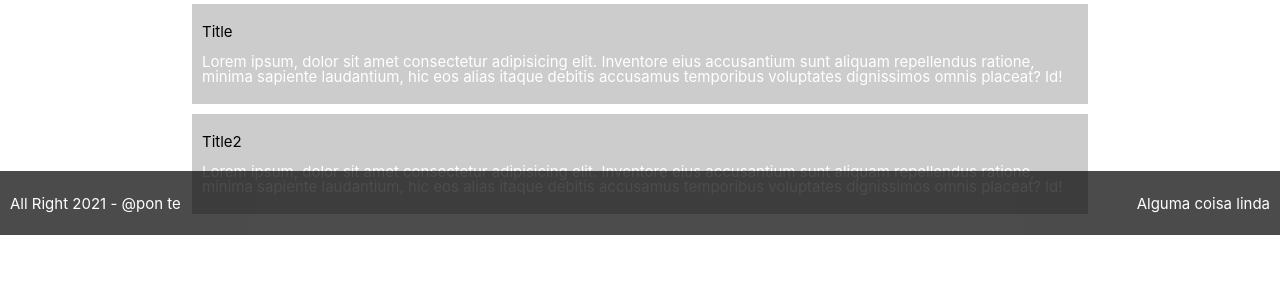
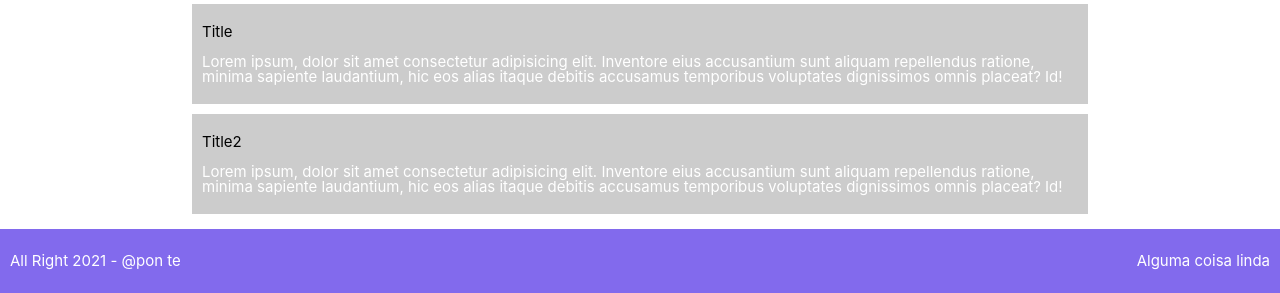
Before and after one commit to alandeev/ficr-project, a website: page src/index.html in a window 1280 px wide. Shown: the part 565-858 px from the top of the page. Before the commit the page ends 800 px from the top, so only its background shows below. Drawn offline with nearby package versions, Linux system fonts and the light colour scheme.

Commit message:
footer: update position

```diff
--- a/src/assets/css/components/footer.css
+++ b/src/assets/css/components/footer.css
@@ -1,5 +1,5 @@
 .footer {
-  position: absolute;
+  position: relative;
   bottom: 0;
   display: flex;
   justify-content: space-between;
@@ -7,6 +7,6 @@
   padding: 0 10px;
   height: 64px;
   width: 100%;
-  background: var(--black-color);
-  opacity: 70%;
+  background: var(--primary-color);
+  opacity: 100%;
 }
```
